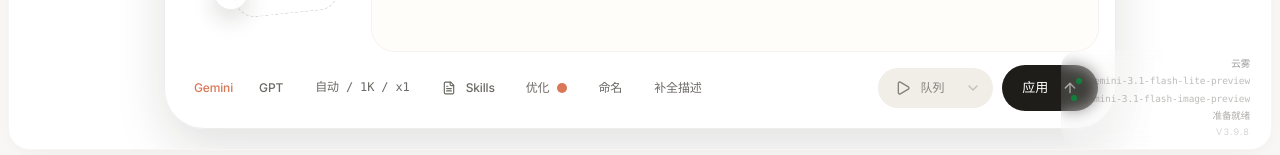
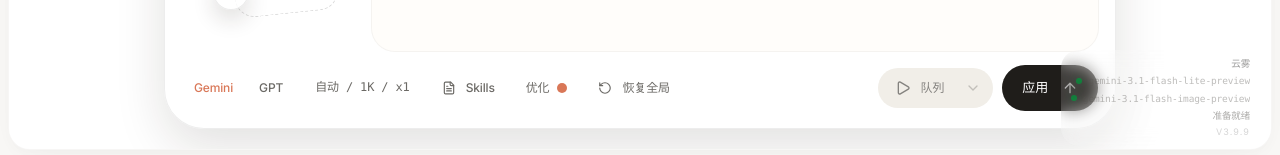
Before and after one commit to Hill2048/BatchRefiner, a React (Vite) app: page / in a window 1280 px wide. Shown: the part 642-797 px from the top of the page. Built offline with nearby package versions, Linux system fonts and the light colour scheme.

Commit message:
Polish dock settings placement

```diff
--- a/package.json
+++ b/package.json
@@ -1,8 +1,8 @@
 {
   "name": "batch-refiner",
   "private": true,
-  "version": "3.9.8",
-  "appVersion": "3.9.8",
+  "version": "3.9.9",
+  "appVersion": "3.9.9",
   "type": "module",
   "scripts": {
     "dev": "vite --port=3000 --host=0.0.0.0",
--- a/src/components/SettingsDialog.tsx
+++ b/src/components/SettingsDialog.tsx
@@ -468,6 +468,7 @@ export function SettingsDialog({ open, onOpenChange }: { open: boolean; onOpenCh
     apiKey: savedApiKey,
     cacheDirectoryName: savedCacheDirectoryName,
     downloadDirectoryName: savedDownloadDirectoryName,
+    exportTemplate: savedExportTemplate,
     imageApiBaseUrl: savedImageApiBaseUrl,
     imageApiKey: savedImageApiKey,
     imageApiPath: savedImageApiPath,
@@ -500,6 +501,7 @@ export function SettingsDialog({ open, onOpenChange }: { open: boolean; onOpenCh
       apiKey: state.apiKey,
       cacheDirectoryName: state.cacheDirectoryName,
       downloadDirectoryName: state.downloadDirectoryName,
+      exportTemplate: state.exportTemplate,
       imageApiBaseUrl: state.imageApiBaseUrl,
       imageApiKey: state.imageApiKey,
       imageApiPath: state.imageApiPath,
@@ -553,6 +555,7 @@ export function SettingsDialog({ open, onOpenChange }: { open: boolean; onOpenCh
   const [localTextToImageModel, setLocalTextToImageModel] = React.useState(savedTextToImageModel || savedImageModel || 'gemini-3.1-flash-image-preview');
   const [localImageToImageModel, setLocalImageToImageModel] = React.useState(savedImageToImageModel || savedImageModel || 'gemini-3.1-flash-image-preview');
   const [downloadDirectoryName, setDownloadDirectoryName] = React.useState(savedDownloadDirectoryName || '');
+  const [exportTemplate, setExportTemplate] = React.useState(savedExportTemplate || '{task_id}_{title}_{batch}');
   const [cacheDirectoryName, setCacheDirectoryName] = React.useState(savedCacheDirectoryName || '');
   const [allPlatformConfigs, setAllPlatformConfigs] = React.useState<PlatformApiConfigMap>(mergedPlatformConfigs);
   const [remoteTextModels, setRemoteTextModels] = React.useState<string[]>([]);
@@ -637,6 +640,7 @@ export function SettingsDialog({ open, onOpenChange }: { open: boolean; onOpenCh
     applyPlatformConfigToForm(savedPlatformPreset || 'yunwu', nextConfigs);
     setMaxConcurrencyValue(String(savedMaxConcurrency));
     setDownloadDirectoryName(savedDownloadDirectoryName || '');
+    setExportTemplate(savedExportTemplate || '{task_id}_{title}_{batch}');
     setCacheDirectoryName(savedCacheDirectoryName || '');
     setRemoteTextModels([]);
     setRemoteImageModels([]);
@@ -648,6 +652,7 @@ export function SettingsDialog({ open, onOpenChange }: { open: boolean; onOpenCh
     open,
     platformConfigs,
     savedDownloadDirectoryName,
+    savedExportTemplate,
     savedCacheDirectoryName,
     savedMaxConcurrency,
     savedPlatformPreset,
@@ -1116,6 +1121,7 @@ const handleExportCurrentConfig = async () => {
     setProjectFields({
       platformPreset,
       downloadDirectoryName,
+      exportTemplate: exportTemplate.trim() || '{task_id}_{title}_{batch}',
       cacheDirectoryName,
       textModel: localTextModel,
       imageModel: localImageModel,
@@ -1401,6 +1407,18 @@ const handleExportCurrentConfig = async () => {
                 清除目录
               </Button>
             </div>
+            <div className="mt-3 rounded-2xl border border-border/60 bg-white/70 px-4 py-3">
+              <label className="text-[12.6px] font-medium text-text-primary">命名规则</label>
+              <Input
+                value={exportTemplate}
+                onChange={(event) => setExportTemplate(event.target.value)}
+                placeholder="{task_id}_{title}_{batch}"
+                className="mt-2 h-10 rounded-xl border-border bg-[#F7F4EE] text-[12.6px] shadow-none"
+              />
+              <p className="mt-2 text-[11.55px] leading-5 text-text-secondary">
+                支持：{'{task_id}'} {'{title}'} {'{batch}'} {'{model}'} {'{size}'} {'{ratio}'} {'{time}'} {'{status}'}
+              </p>
+            </div>
             {!supportsDirectoryDownload() ? (
               <p className="text-[11.55px] text-text-secondary">
                 当前环境不支持指定目录写入，请使用 Edge，或继续使用 ZIP 下载。
--- a/src/components/workspace/FloatingTaskDock.tsx
+++ b/src/components/workspace/FloatingTaskDock.tsx
@@ -477,11 +477,9 @@ export function FloatingTaskDock() {
     const currentTasks = useAppStore.getState().tasks;
     const targetIds = selectedTaskIds.length > 0
       ? selectedTaskIds
-      : activeTask
-        ? [activeTask.id]
-        : [];
+      : currentTasks.map((task) => task.id);
     if (targetIds.length === 0) {
-      toast.info('请先选择任务');
+      toast.info('没有可恢复的任务');
       return;
     }
     const targetSet = new Set(targetIds);
@@ -500,29 +498,7 @@ export function FloatingTaskDock() {
       ),
     });
     toast.success(`已恢复 ${targetIds.length} 个任务的全局参数`);
-  }, [activeTask, selectedTaskIds, setProjectFields]);
-
-  const handleFillMissingDescriptions = React.useCallback(() => {
-    const currentTasks = useAppStore.getState().tasks;
-    let updatedCount = 0;
-    const nextTasks = currentTasks.map((task) => {
-      if (task.description.trim() || task.promptText?.trim()) return task;
-      updatedCount += 1;
-      const title = task.title.replace(/\.[a-z0-9]+$/i, '').replace(/[-_]+/g, ' ').trim() || `任务 ${task.index}`;
-      return {
-        ...task,
-        title,
-        description: `基于「${title}」生成高质量图片，保持主体清晰、画面完整、细节自然。`,
-        promptInputSignature: undefined,
-      };
-    });
-    if (updatedCount === 0) {
-      toast.info('没有需要补全的空任务');
-      return;
-    }
-    setProjectFields({ tasks: nextTasks });
-    toast.success(`已补全 ${updatedCount} 个任务描述`);
-  }, [setProjectFields]);
+  }, [selectedTaskIds, setProjectFields]);
 
   const handleRunActiveTask = React.useCallback(() => {
     if (!activeTask) {
@@ -1352,34 +1328,6 @@ export function FloatingTaskDock() {
                   </button>
                 ) : null}
                 {isGlobalMode ? (
-                  <Popover>
-                    <PopoverTrigger
-                      render={
-                        <Button type="button" variant="outline" size="sm" className={toolbarButtonClass}>
-                          命名
-                        </Button>
-                      }
-                    />
-                    <PopoverContent className="w-[320px] rounded-[20px] border-border/80 bg-card p-3 shadow-xl" align="start">
-                      <div className="text-[12px] font-medium text-foreground">下载命名模板</div>
-                      <input
-                        value={exportTemplate}
-                        onChange={(event) => setProjectFields({ exportTemplate: event.target.value })}
-                        className="mt-2 w-full rounded-xl border border-black/8 bg-[#F7F4EE] px-3 py-2 text-[12px] outline-none focus:border-button-main"
-                        placeholder="{task_id}_{title}_{batch}"
-                      />
-                      <div className="mt-2 text-[10.5px] leading-5 text-text-secondary">
-                        支持：{'{task_id}'} {'{title}'} {'{batch}'} {'{model}'} {'{size}'} {'{ratio}'} {'{time}'} {'{status}'}
-                      </div>
-                    </PopoverContent>
-                  </Popover>
-                ) : null}
-                {isGlobalMode ? (
-                  <Button type="button" variant="outline" size="sm" className={toolbarButtonClass} onClick={handleFillMissingDescriptions}>
-                    补全描述
-                  </Button>
-                ) : null}
-                {!isGlobalMode ? (
                   <Button type="button" variant="outline" size="sm" className={toolbarButtonClass} onClick={handleRestoreGlobalParams}>
                     <RotateCcw className="mr-1.5 h-3.5 w-3.5" />
                     恢复全局
```
Also changed, not shown: 1 other file (tests, documents, lock files or other folders).
